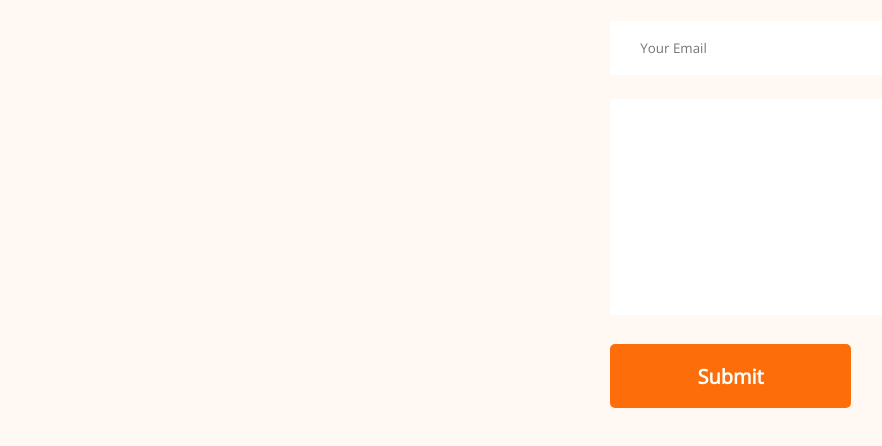
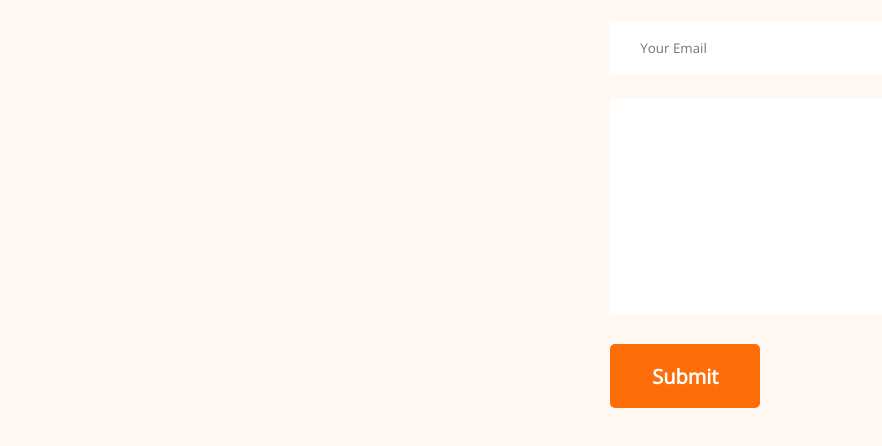
Before and after one commit to abidhasanpranto52/portfolio-first, a plain HTML site: page index.html in a window 1280 px wide. Shown: the part 4041-4487 px from the top of the page, without its empty margins (199-1081 px from the left). Drawn offline with nearby package versions, Linux system fonts and the light colour scheme.

Commit message:
add class

```diff
--- a/index.html
+++ b/index.html
@@ -151,7 +151,7 @@
                 <input type="email" name="" id="" placeholder="Your Email">
                 <textarea name="" id="" cols="30" rows="10"></textarea>
                 <br>
-                <input class="-btn-primary" type="button" value="Submit">
+                <input class="-btn-primary contact-btn" type="button" value="Submit">
             </form>
         </div>
 
```
